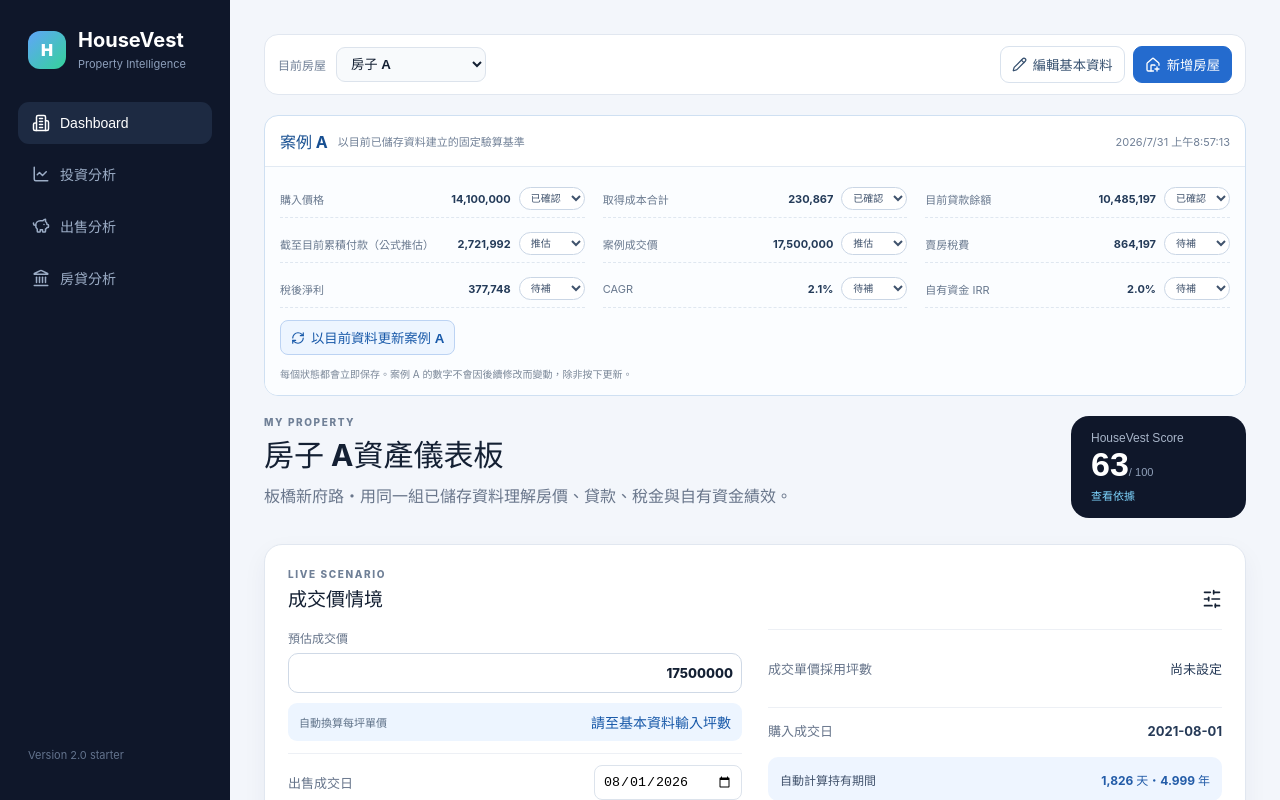
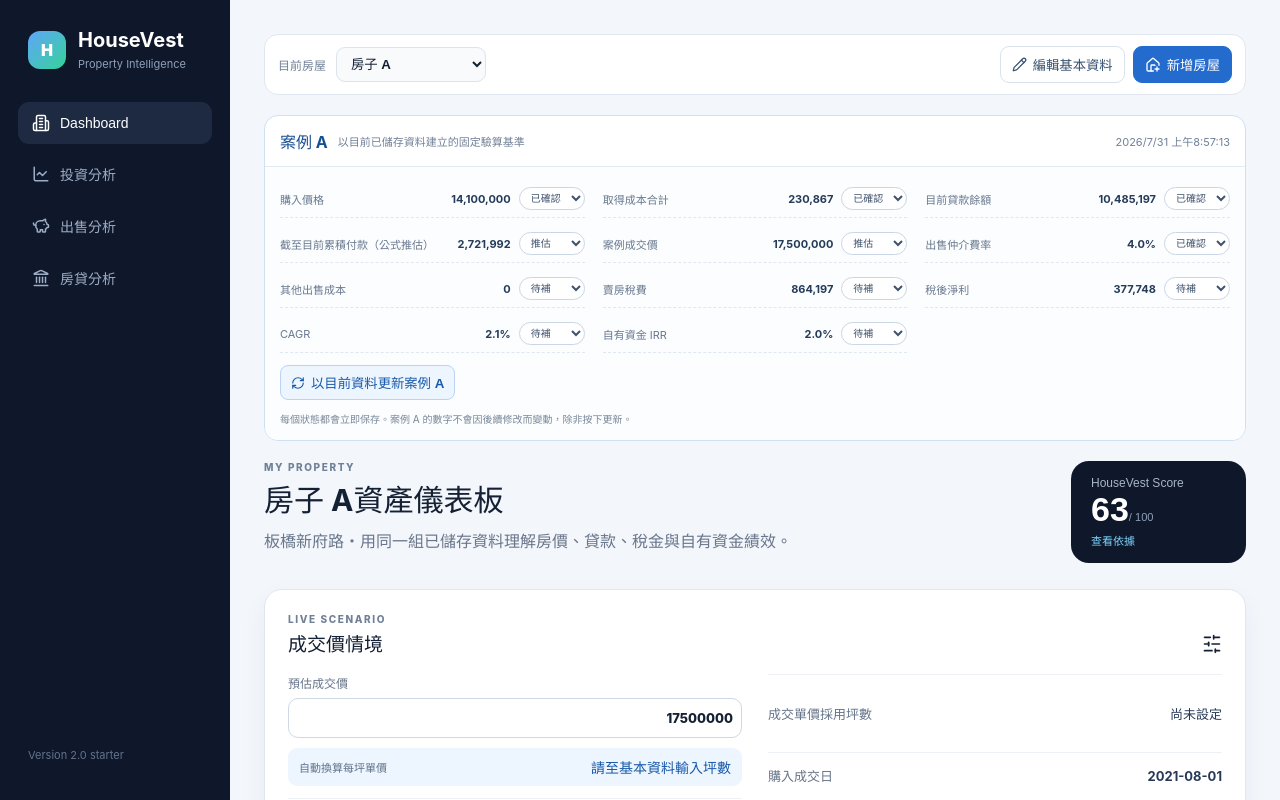
Before and after one commit to joycehakn/HouseVest, a React (Vite) app: page / in a window 1280 px wide. Shown: the top 800 px of the page. Built offline with nearby package versions, Linux system fonts and the light colour scheme.

Commit message:
feat(validation): record selling cost status

```diff
--- a/src/App.tsx
+++ b/src/App.tsx
@@ -536,6 +536,8 @@ function App() {
             <p><span>目前貸款餘額</span><strong>{nt(validationCase.property.currentLoanBalance)}</strong>{validationStatusSelect('currentLoanBalance', '目前貸款餘額')}</p>
             <p><span>截至目前累積付款（公式推估）</span><strong>{nt(validationCase.result.historicalMortgagePayments ?? result.historicalMortgagePayments)}</strong>{validationStatusSelect('historicalMortgagePayments', '截至目前累積付款')}</p>
             <p><span>案例成交價</span><strong>{nt(validationCase.scenario.salePrice)}</strong>{validationStatusSelect('salePrice', '案例成交價')}</p>
+            <p><span>出售仲介費率</span><strong>{pct(validationCase.scenario.sellingAgencyFeeRate)}</strong>{validationStatusSelect('sellingAgencyFeeRate', '出售仲介費率')}</p>
+            <p><span>其他出售成本</span><strong>{nt(validationCase.scenario.customSellingCosts.reduce((total, cost) => total + cost.amount, 0))}</strong>{validationStatusSelect('otherSellingCosts', '其他出售成本')}</p>
             <p><span>賣房稅費</span><strong>{nt(validationCase.result.tax)}</strong>{validationStatusSelect('tax', '賣房稅費')}</p>
             <p><span>稅後淨利</span><strong>{nt(validationCase.result.profit)}</strong>{validationStatusSelect('profit', '稅後淨利')}</p>
             <p><span>CAGR</span><strong>{pct(validationCase.result.cagr)}</strong>{validationStatusSelect('cagr', 'CAGR')}</p>
--- a/src/validation/validationCase.ts
+++ b/src/validation/validationCase.ts
@@ -11,7 +11,7 @@ export type ValidationScenario = {
 }
 
 export type ValidationStatus = 'confirmed' | 'estimated' | 'pending'
-export type ValidationField = 'purchasePrice' | 'acquisitionCosts' | 'currentLoanBalance' | 'historicalMortgagePayments' | 'salePrice' | 'tax' | 'profit' | 'cagr' | 'leveragedIrr'
+export type ValidationField = 'purchasePrice' | 'acquisitionCosts' | 'currentLoanBalance' | 'historicalMortgagePayments' | 'salePrice' | 'sellingAgencyFeeRate' | 'otherSellingCosts' | 'tax' | 'profit' | 'cagr' | 'leveragedIrr'
 export type ValidationFieldStatuses = Record<ValidationField, ValidationStatus>
 
 export const defaultValidationFieldStatuses: ValidationFieldStatuses = {
@@ -20,6 +20,8 @@ export const defaultValidationFieldStatuses: ValidationFieldStatuses = {
   currentLoanBalance: 'confirmed',
   historicalMortgagePayments: 'estimated',
   salePrice: 'estimated',
+  sellingAgencyFeeRate: 'confirmed',
+  otherSellingCosts: 'pending',
   tax: 'pending',
   profit: 'pending',
   cagr: 'pending',
```
